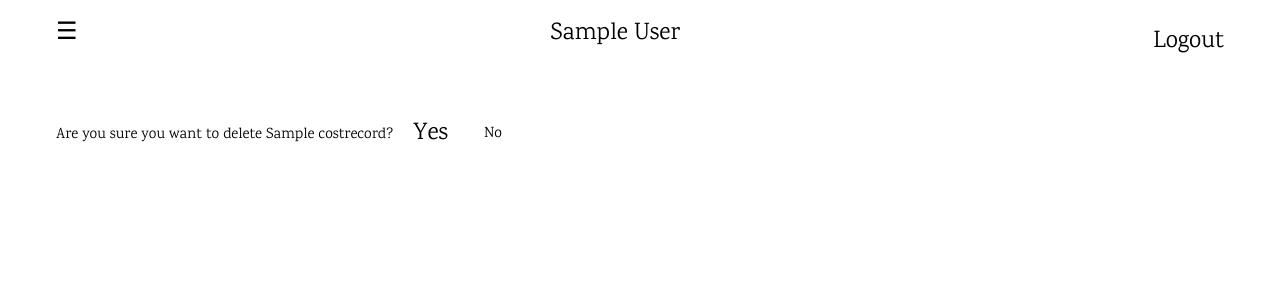
After one commit to calvin620707/reservoir, a Django app: page /sheets/cost/1/delete in a window 1280 px wide. The commit adds this page. Shown: the top 300 px of the page. Run offline with Django 3.2, Linux system fonts and the light colour scheme; a user stored in the database is signed in; tables that the repository leaves empty hold one stand-in row (values such as "Sample post").

Commit message:
delete page

```diff
--- /dev/null
+++ b/sheets/templates/sheets/costrecord_confirm_delete.html
@@ -0,0 +1,10 @@
+{% extends "base.html" %}
+{% block title %}Delete Cost{% endblock %}
+{% block content %}
+    <form action="" method="post">
+        {% csrf_token %}
+        Are you sure you want to delete {{ object.name }}?
+        <input class="w3-button w3-xlarge" type="submit" value="Yes">
+        <a class="w3-button" href="{% url 'sheets:cost-list' %}">No</a>
+    </form>
+{% endblock %}
--- a/sheets/templates/sheets/costrecord_list.html
+++ b/sheets/templates/sheets/costrecord_list.html
@@ -11,7 +11,7 @@
             <tr>
                 <td class="w3-xlarge">{{ cost.name }}</td>
                 <td><a class="w3-button w3-xlarge" href="{% url 'sheets:update-cost' pk=cost.id %}">Edit</a>
-                    <a class="w3-button w3-xlarge">Delete</a>
+                    <a class="w3-button w3-xlarge" href="{% url 'sheets:delete-cost' pk=cost.id %}">Delete</a>
                 </td>
             </tr>
         {% endfor %}
--- a/sheets/urls.py
+++ b/sheets/urls.py
@@ -8,5 +8,6 @@ urlpatterns = [
     url(r'^costs$', login_required(views.CostListView.as_view()), name='cost-list'),
     url(r'^costs/add$', login_required(views.AddCostView.as_view()), name='add-costs'),
     url(r'^cost/(?P<pk>\d+)$', login_required(views.CostDetailView.as_view()), name="cost-details"),
-    url(r'^cost/(?P<pk>\d+)/update$', login_required(views.CostUpdateView.as_view()), name='update-cost')
+    url(r'^cost/(?P<pk>\d+)/update$', login_required(views.CostUpdateView.as_view()), name='update-cost'),
+    url(r'^cost/(?P<pk>\d+)/delete$', login_required(views.CostDeleteView.as_view()), name='delete-cost')
 ]
--- a/sheets/views.py
+++ b/sheets/views.py
@@ -1,6 +1,6 @@
 from django.http import HttpResponseRedirect
-from django.urls import reverse
-from django.views.generic import CreateView, DetailView, ListView, UpdateView
+from django.urls import reverse, reverse_lazy
+from django.views.generic import CreateView, DetailView, ListView, UpdateView, DeleteView
 
 from sheets.models import CostRecord
 
@@ -38,3 +38,8 @@ class AddCostView(CreateView):
 class CostUpdateView(UpdateView):
     model = CostRecord
     fields = ['payer', 'name', 'cost', 'created_at', 'comment', 'category']
+
+
+class CostDeleteView(DeleteView):
+    model = CostRecord
+    success_url = reverse_lazy('sheets:cost-list')
```
